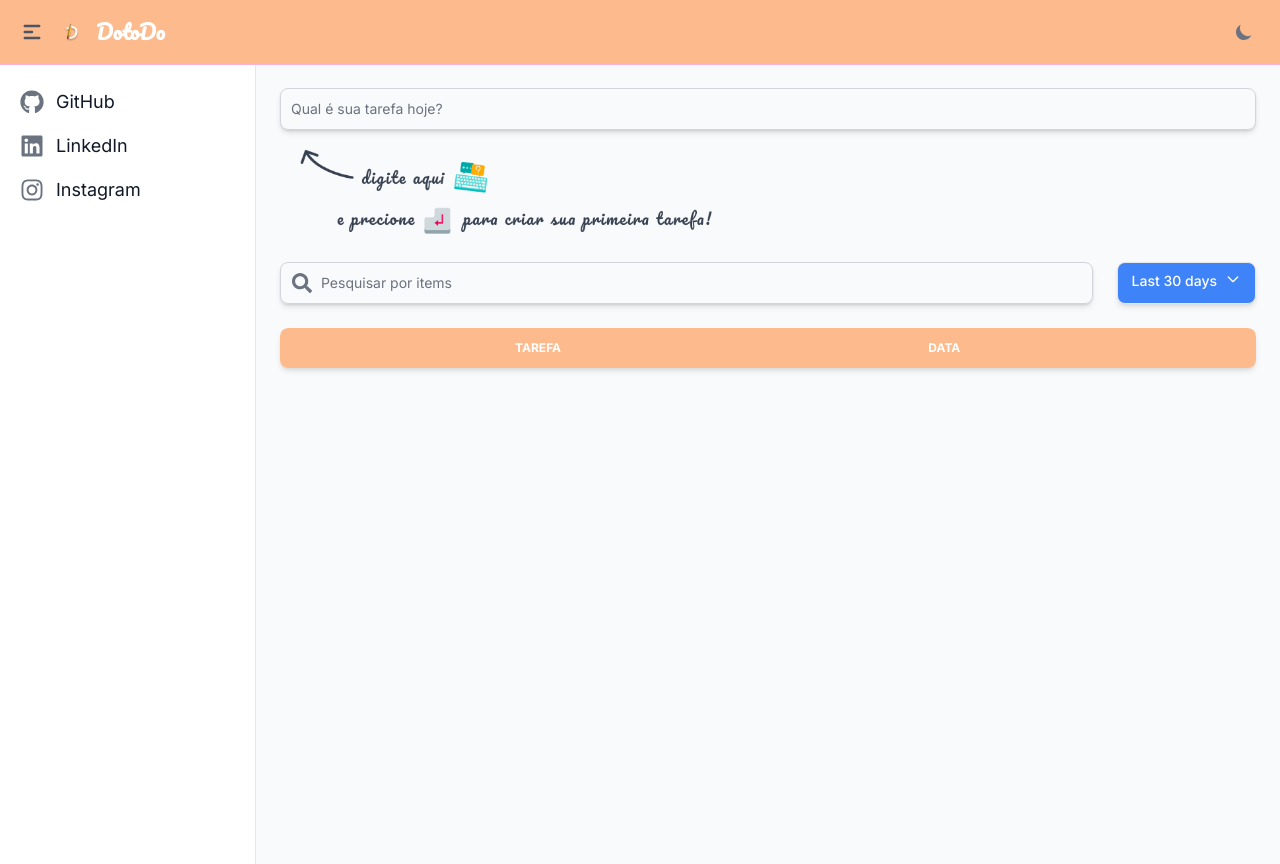
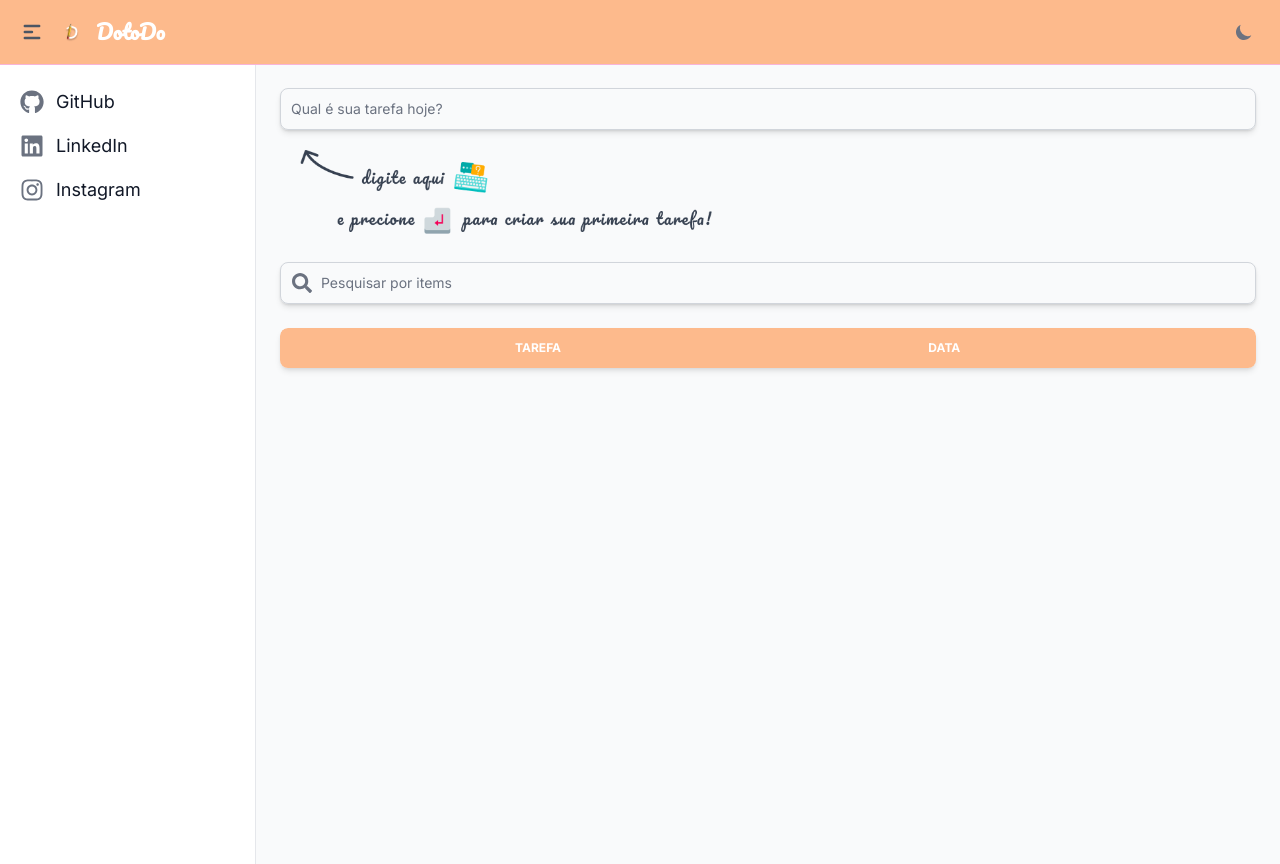
Before and after one commit to nicolasQuack/dotodo-app-desktop, a Next.js app: page / in a window 1280 px wide. Built offline with nearby package versions, Linux system fonts and the light colour scheme.

Commit message:
refactor((dashboard)/ui/): remove dropdown from table;

```diff
--- a/src/app/(dashboard)/ui/table.tsx
+++ b/src/app/(dashboard)/ui/table.tsx
@@ -1,37 +1,8 @@
-import React, { FC, useState } from "react";
-import { Table, Dropdown, TextInput } from "flowbite-react";
+import React, { FC } from "react";
+import { Table, TextInput } from "flowbite-react";
 import { FaSearch } from "react-icons/fa";
 import { TaskCard } from "./taskCard";
 import { useTodosContext } from "../../../../context";
-
-const DropdownExample: FC = function () {
-    const [selected, setSelected] = useState("Last 30 days");
-
-    return (
-        <Dropdown
-            label={`${selected}`}
-            size="sm"
-            color="bg"
-            className="transition-colors duration-700"
-        >
-            <Dropdown.Item onClick={() => setSelected("Last day")}>
-                Last day
-            </Dropdown.Item >
-            <Dropdown.Item onClick={() => setSelected("Last 7 days")}>
-                Last 7 days
-            </Dropdown.Item>
-            <Dropdown.Item onClick={() => setSelected("Last 30 days")}>
-                Last 30 days
-            </Dropdown.Item>
-            <Dropdown.Item onClick={() => setSelected("Last month")}>
-                Last month
-            </Dropdown.Item>
-            <Dropdown.Item onClick={() => setSelected("Last year")}>
-                Last year
-            </Dropdown.Item>
-        </Dropdown>
-    )
-}
 
 const SearchBarExample: FC = function () {
     return (
@@ -53,9 +24,6 @@ export const TableExample: FC = function () {
                 <div className="col-start-1 col-end-6">
                     <SearchBarExample />
                 </div>
-                <div className="flex bg-blue-500 border shadow-md rounded-lg text-white dark:bg-white dark:text-blue-500 hover:bg-blue-600 dark:hover:bg-blue-600 dark:hover:text-white">
-                    <DropdownExample />
-                </div>
             </div>
             <div className="pb-6">
                 <TableStyleExample />
@@ -70,7 +38,7 @@ const TableStyleExample: FC = function () {
 
     return (
         <div
-            className="relative overflow-x-auto shadow-md rounded-lg sm:rounded-lg"
+            className="relative overflow-hidden shadow-md rounded-lg sm:rounded-lg"
         >
             <Table
                 hoverable={false}
```
